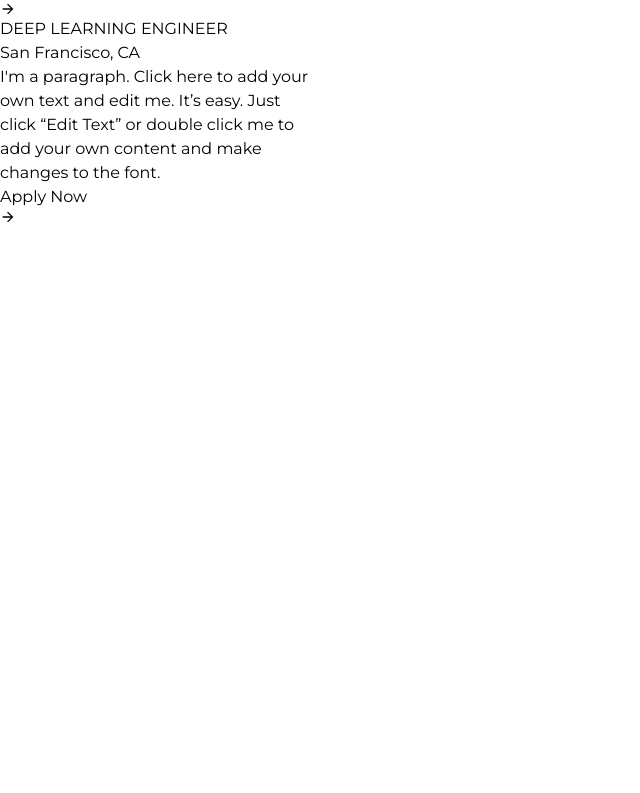
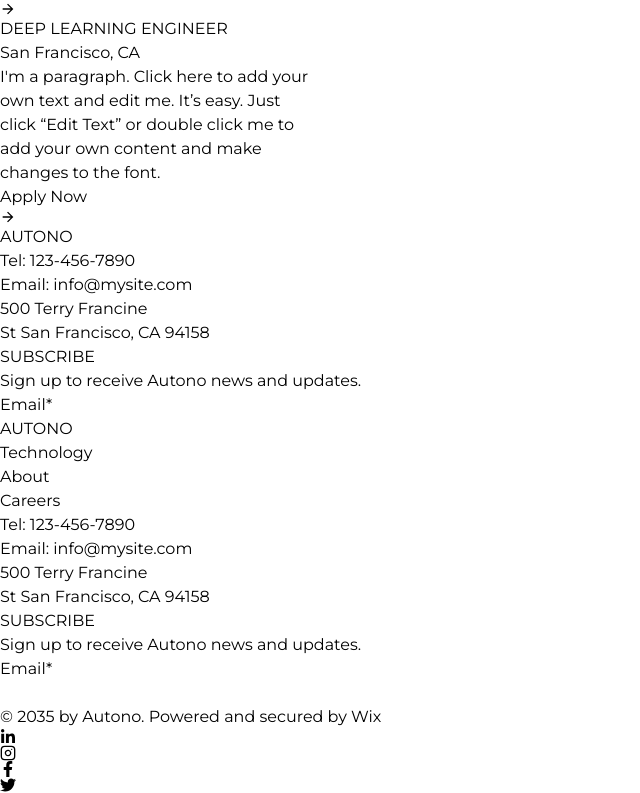
Before and after one commit to rehan-adi/Autono_Website-, a React (Vite) app: page /Careers in a window 1280 px wide. Shown: the part 2559-3352 px from the top of the page, without its empty margins (0-640 px from the left). Before the commit the page ends 2784 px from the top, so only its background shows below. Built offline with nearby package versions, Linux system fonts and the light colour scheme.

Commit message:
Update on Footer

```diff
--- a/src/App.jsx
+++ b/src/App.jsx
@@ -6,6 +6,7 @@
 import Technology from './Components/Technology'
 import Careers from './Components/Careers'
 import About from './Components/About'
+import MobileFooter from './Components/MobileFooter'
 
 function App() {
 
@@ -18,7 +19,8 @@
         <Route path='/About' element={<About />} />
         <Route path='/Careers' element={<Careers />} />
       </Routes>
-      {/* <Footer /> */}
+      <MobileFooter />
+      <Footer />
     </BrowserRouter>
   )
 }
--- a/src/Components/Footer.jsx
+++ b/src/Components/Footer.jsx
@@ -7,7 +7,7 @@
 
 function Footer() {
   return (
-    <div className='bg-white flex relative border-t border-black justify-center items-center flex-col w-auto h-[80vh]'>
+    <div className='bg-white  lg:flex hidden flex relative border-t border-black justify-center items-center flex-col w-auto h-[80vh]'>
          <div className='mb-20 mr-[930px]'>
               <h1 className='font-bold tracking-wide text-xl'><span className='mr-2'>A</span><span className='mr-2'>U</span><span className='mr-2'>T</span><span className='mr-2'>O</span><span className='mr-2'>N</span>O</h1>
               </div>
@@ -27,7 +27,7 @@
                     <li className='text-xl tracking-widest'>SUBSCRIBE</li>
                     <li>Sign up to receive Autono news and updates.</li>
                     <li>Email*</li>
-                    <li><input type="text" placeholder='' className='pr-10 pl-3 border-2 border-black py-2 rounded-lg' /></li>
+                    <li><input type="text" placeholder='' className='pr-10 pl-3 outline-none border-2 border-black py-2 rounded-lg' /></li>
                  </ul>
               </div>
           </div>
--- /dev/null
+++ b/src/Components/MobileFooter.jsx
@@ -0,0 +1,30 @@
+import React from 'react'
+
+function MobileFooter() {
+  return (
+    <div className='h-screen lg:hidden flex justify-center items-center w-auto bg-white text-black'>
+          <div className='text-center'>
+          <h1 className='font-bold tracking-wide text-xl'><span className='mr-2'>A</span><span className='mr-2'>U</span><span className='mr-2'>T</span><span className='mr-2'>O</span><span className='mr-2'>N</span>O</h1>
+          <div>
+          <ul className='flex mt-16 items-center justify-center flex-col gap-4'>
+                    <li>Tel: 123-456-7890</li>
+                    <li>Email: info@mysite.com</li>
+                    <li>500 Terry Francine <br /> St San Francisco, CA 94158</li>
+                 </ul>
+          </div>
+          <div className='mt-16'>
+          <ul className='flex items-center justify-center flex-col gap-4'>
+                    <li className='text-xl tracking-widest'>SUBSCRIBE</li>
+                    <li className='text-sm'>Sign up to receive Autono news and updates.</li>
+                    <li className=''>
+                        <label htmlFor="email" className='mr-2'>Email*</label>
+                        <input type="text" name='email' placeholder='' className='pr-10 outline-none pl-3 border-2 border-black py-2 rounded-lg' />
+                    </li>
+                 </ul>
+          </div>
+          </div>
+    </div>
+  )
+}
+
+export default MobileFooter
```
